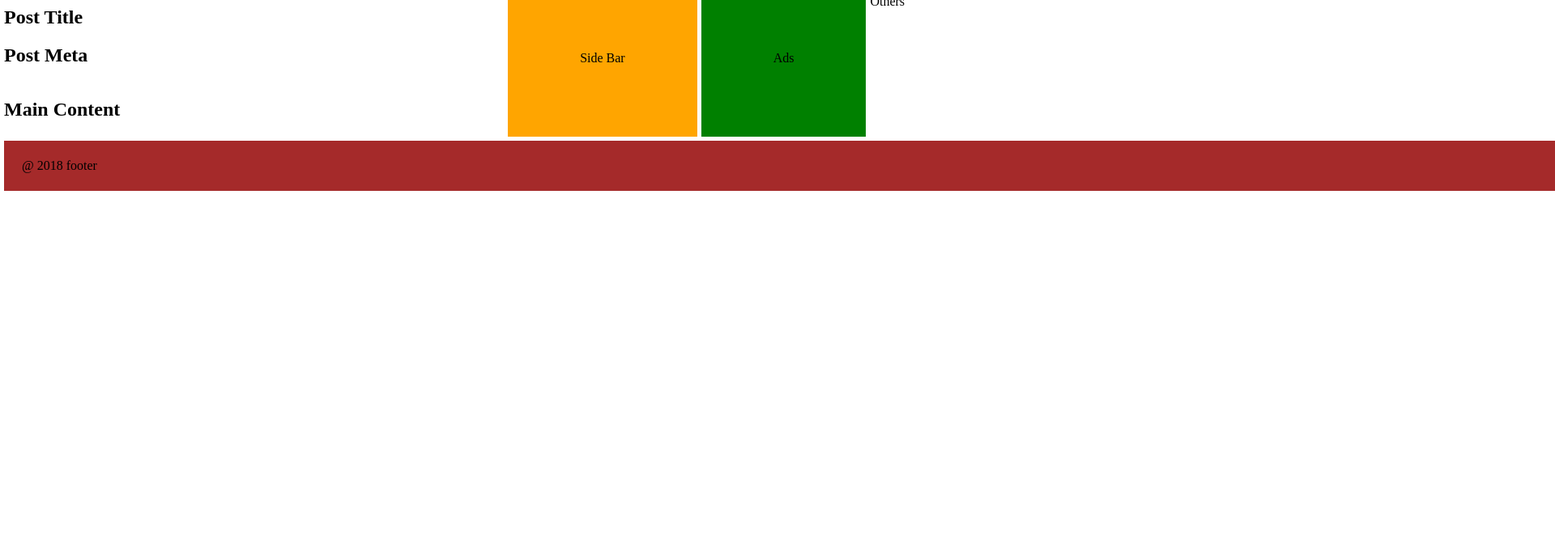
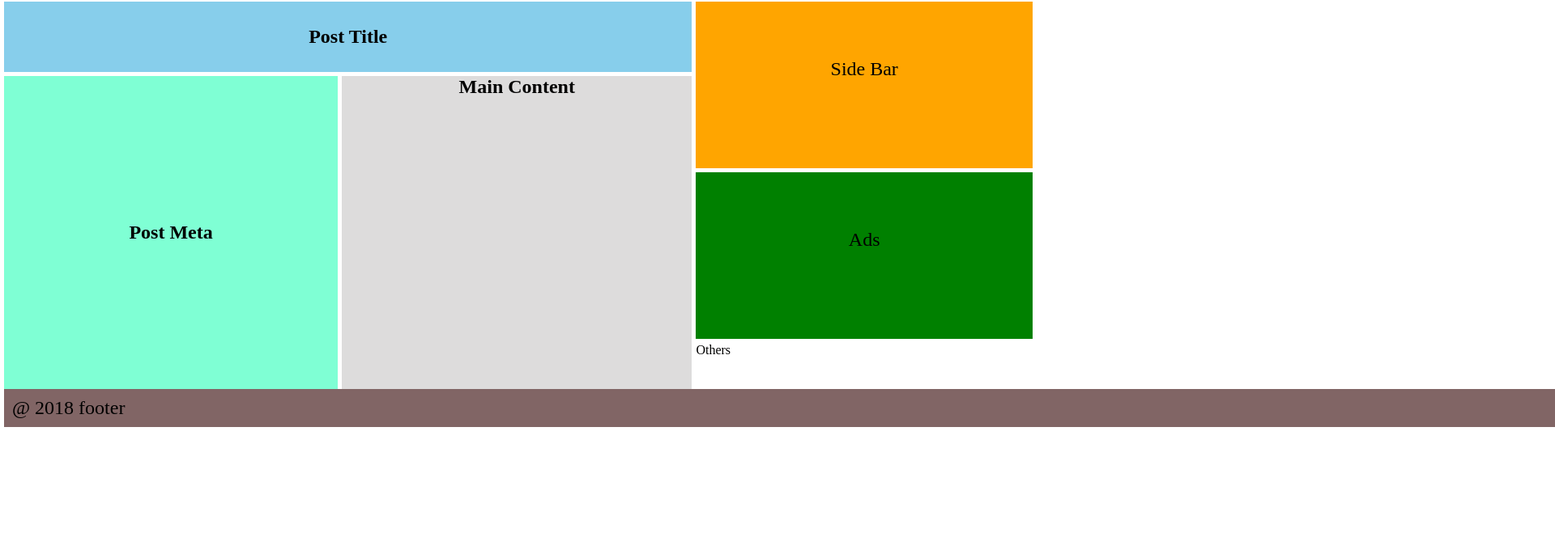
Before and after one commit to 202251138/HANDS-ON_EXERCISE-NO.8-B2, a plain HTML site: page index.html in a window 1280 px wide. Shown: the part 115-800 px from the top of the page at 81% size, 1920 px wide, since content can reach past the window. Drawn offline with Linux system fonts and the light colour scheme.

Commit message:
Update style.css

```diff
--- a/css/style.css
+++ b/css/style.css
@@ -1,12 +1,14 @@
 body {
+
   margin: 0;
   padding: 0;
   margin: 5px;
-  background-color: white;
+  background-color: rgb(255, 255, 255);
   display: grid;
 }
 
-header {
+header{
+
   display: grid;
   overflow: hidden;
   grid-template-columns: auto auto;
@@ -14,13 +16,15 @@ header {
 }
 
 header h1 {
-  background-color: rgba(224, 224, 0, 0.835);
+
+  background-color: rgb(241, 215, 67);
   margin: 0;
   padding-top: 20px;
   padding: 0;
 }
 
-nav ul {
+nav ul{
+
   margin: 0;
   padding: 0;
   display: grid;
@@ -28,7 +32,10 @@ nav ul {
   overflow: hidden;
   gap: 5px;
 }
-nav li {
+
+nav li{
+
+  font-size: x-large;
   text-align: center;
   list-style-type: none;
   padding: 40px 2px;
@@ -37,12 +44,14 @@ nav li {
   padding: auto;
 }
 
-.ContentContainer {
+.contentContainer{
+
   display: grid;
   gap: 5px;
 }
 
-.PostTitle {
+.posttitle{
+
   text-align: center;
   background-color: skyblue;
   padding: 30px 220px;
@@ -50,69 +59,90 @@ nav li {
   margin-top: 5px;
 }
 
-main {
+main{
+
   display: grid;
   grid-template-columns: auto auto;
   gap: 5px;
 }
 
-.bar {
+.bar{
+
   display: grid;
-  grid-template-columns: auto auto auto;
+  grid-template-rows: auto auto auto;
   gap: 5px;
   margin-top: 5px;
 }
 
-.sidebar {
+.sidebar{
+
+  font-size: x-large;
   text-align: center;
   padding: 70px 10px;
   background-color: orange;
 }
 
-.ads {
+.ads{
+
+  font-size: x-large;
+  text-align: center;
+  background-color: green;
+  padding: 70px 10px;
+}
+
+.oth{
+
+  font-size: x-large;
   text-align: center;
   padding: 70px 10px;
-  background-color: green;
+  background-color: rgb(240, 89, 240);
 }
 
-.other {
+.metaContainer{
+
   text-align: center;
-  padding: 70px 10px;
-  background-color: lightcoral;
-}
-
-.MetaContainer {
   display: grid;
   grid-template-columns: auto auto;
+
   gap: 5px;
 }
 
-.PostMeta {
+.postmeta{
+
   text-align: center;
-  background-color: lightgreen;
+  background-color: aquamarine;
   margin: 0;
   padding: 180px 10px;
 }
 
-.content {
+.content{
+
   display: grid;
   gap: 5px;
+  background-color: rgb(245, 245, 35);
 }
 
-.MainContent {
+.mainContent{
+
   text-align: center;
-  background-color: gray;
+  background-color: rgb(221, 220,220 );
   margin: 0;
 }
 
-.image {
+
+picture{
+
   text-align: center;
-  background-color: yellow;
+  margin-top: 30px;
+  padding: 30px 20px;
+  height: 83%;
 }
 
-footer {
-  background-color: brown;
-  padding: 22px;
-  margin-top: 5px;
-  width: 200%;
+footer{
+
+  font-size: x-large;
+  width: 150%;
+  background-color: rgb(129, 101, 101);
+  padding: 10px;
+
 }
```
